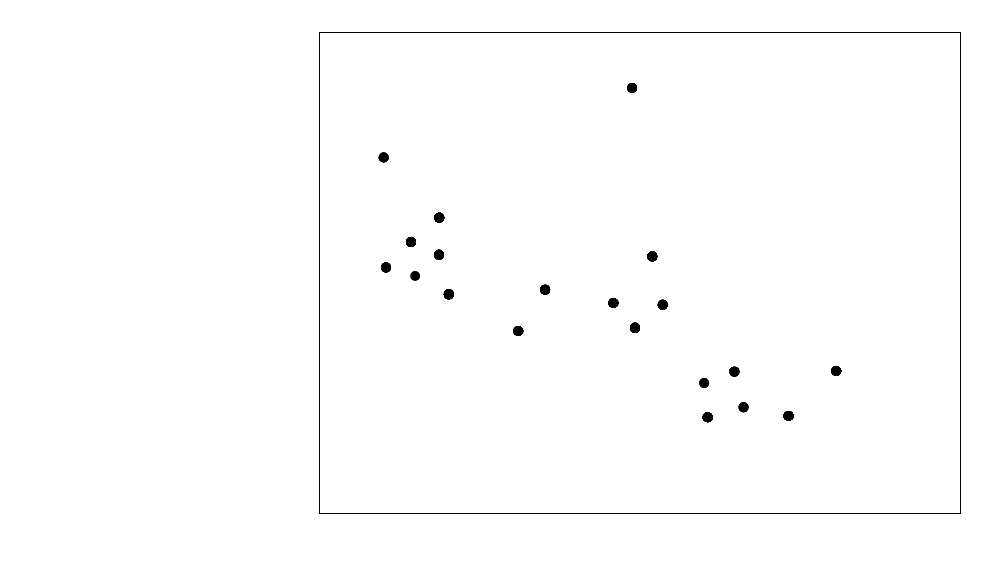
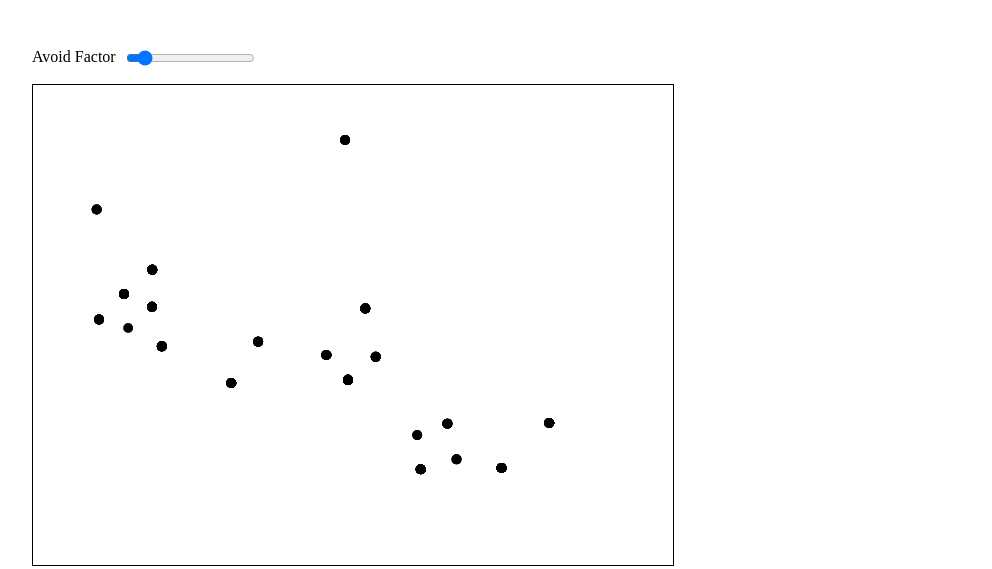
Before and after one commit to harryganz/boids, a website: page index.html in a window 1280 px wide. Shown: the whole page, without its empty margins (0-992 px from the left). Drawn offline with Linux system fonts and the light colour scheme.

Commit message:
Adds range input and lister for avoid factor

```diff
--- a/boids.css
+++ b/boids.css
@@ -6,7 +6,17 @@ html, body {
 	padding: 2em;
 }
 #canvas {
-	display: block;
-	margin: auto;
 	border: 1px solid #000;
 }
+.form-group {
+	display: flex;
+	flex-direction: column;
+	margin: 1em 0;
+}
+.form-group.inline {
+	flex-direction: row;
+}
+.form-item {
+	display: flex;
+	gap: 0.5em;
+}
--- a/boids.js
+++ b/boids.js
@@ -12,6 +12,7 @@ var __assign = (this && this.__assign) || function () {
 // Globals
 var canvas = document.getElementById('canvas');
 var ctx = canvas.getContext('2d');
+var avoidFactorInput = document.getElementById('avoid-factor-input');
 var Boid = /** @class */ (function () {
     /**
      * Boid represents a "bird like object" that engages in flocking behavior with other boids.
@@ -180,7 +181,7 @@ function dist(p1, p2) {
 // boid list global object
 // and global canvas options
 var boids = [];
-var canvasOpts = { width: canvas.width, height: canvas.height, avoidFactor: 0.05, alignFactor: 0.01, cohereFactor: 0.01, neighborDist: 100, closeDist: 30, buffer: 55, minSpeed: 30, maxSpeed: 50 };
+var canvasOpts = { width: canvas.width, height: canvas.height, avoidFactor: parseFloat(avoidFactorInput === null || avoidFactorInput === void 0 ? void 0 : avoidFactorInput.value) / 100 * 0.5 || 0.05, alignFactor: 0.01, cohereFactor: 0.01, neighborDist: 100, closeDist: 30, buffer: 55, minSpeed: 30, maxSpeed: 50 };
 var boidOpts = { size: 5 };
 /**
  * Initializes the canvas. Should only run on page load.
@@ -216,6 +217,13 @@ function step(timestamp) {
     previousTimestamp = timestamp;
     window.requestAnimationFrame(step);
 }
+// Set listeners for inputs
+avoidFactorInput === null || avoidFactorInput === void 0 ? void 0 : avoidFactorInput.addEventListener('change', function () {
+    var val = avoidFactorInput.value;
+    if (val) {
+        canvasOpts.avoidFactor = parseFloat(val) / 100 * 0.5;
+    }
+});
 // Intialize canvas and run animation
 window.onload = function () {
     init();
--- a/index.html
+++ b/index.html
@@ -8,6 +8,12 @@
 </head>
 <body>
 	<div id="content">
+		<div class="form-group inline">
+			<div class="form-item">
+				<label>Avoid Factor</label>
+				<input type="range" min="0" max="100" value="10" id="avoid-factor-input" />
+			</div>
+		</div>
 		<canvas width="640" height="480" id="canvas"/>
 	</div>
 </body>
```
Also changed, not shown: boids.ts (+10 -1 lines).
